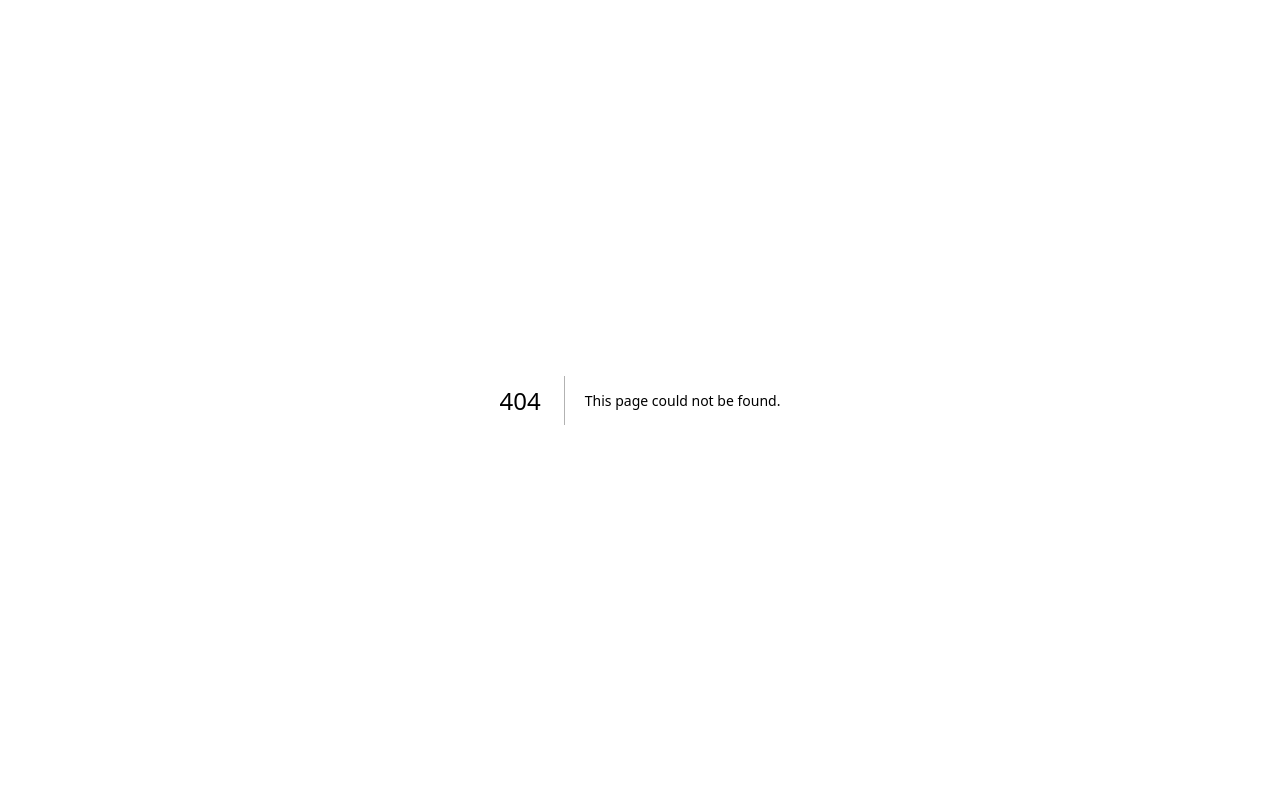
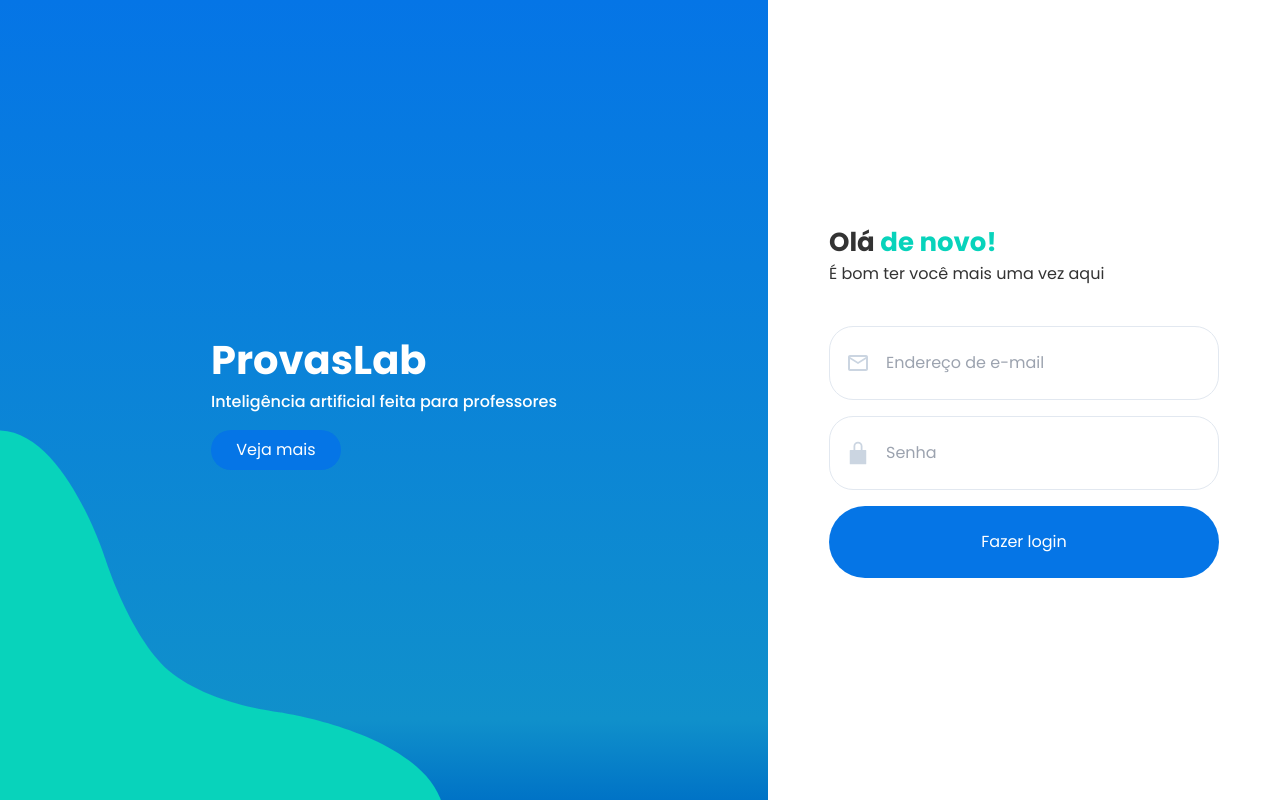
Before and after one commit to RobertoAthos/provasLab-platform, a Next.js app: page /auth/signin in a window 1280 px wide. Before the commit this address had no page. Shown: the top 800 px of the page. Built offline with nearby package versions, Linux system fonts and the light colour scheme.

Commit message:
feat: login UI done

```diff
--- /dev/null
+++ b/app/auth/signin/page.tsx
@@ -0,0 +1,18 @@
+import SigninForm from '@/components/auth/SigninForm'
+import React from 'react'
+
+export default function LoginUser() {
+  return (
+    <div className='w-full max-w-[30%] m-auto h-screen flex justify-center items-center'>
+            <div>
+              <div className='text-dark-gray'>
+                <h3 className='font-bold text-[26px]'>Olá <span className='text-green-light'>de novo!</span></h3>
+                <span>É bom ter você mais uma vez aqui</span>
+              </div>
+              <div className='mt-[40px]'>
+                <SigninForm/>
+              </div>
+            </div>
+        </div>
+  )
+}
--- /dev/null
+++ b/components/auth/SigninForm.tsx
@@ -0,0 +1,28 @@
+import React from 'react'
+import { IoLockClosedSharp } from 'react-icons/io5';
+import { MdOutlineEmail } from 'react-icons/md';
+
+export default function SigninForm() {
+    const inputStyle =
+    "border border-slate-200 rounded-3xl px-4 py-6 flex items-center gap-x-4";
+  return (
+    <form className="space-y-4">
+      <div className={inputStyle}>
+        <MdOutlineEmail size={24} className="text-slate-300" />
+        <input
+          type="email"
+          className="outline-none"
+          placeholder="Endereço de e-mail"
+        />
+      </div>
+      <div className={inputStyle}>
+        <IoLockClosedSharp size={24} className="text-slate-300" />
+        <input type="password" className="outline-none" placeholder="Senha" />
+      </div>
+      <button className="bg-medium-blue hover:bg-blue-800 text-white font-normal p-6 w-full rounded-full">
+        Fazer login
+      </button>
+    </form>
+  )
+
+}
```
